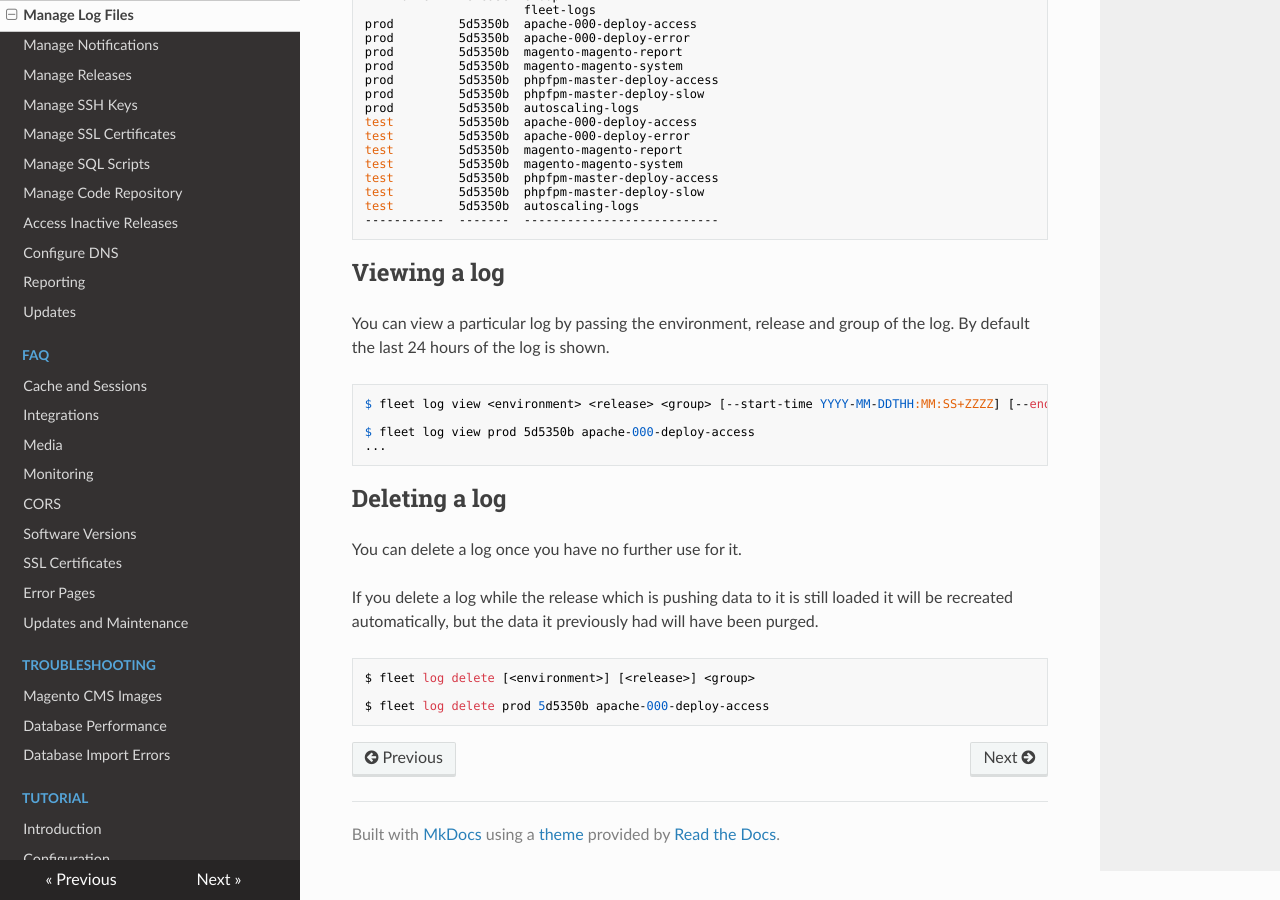
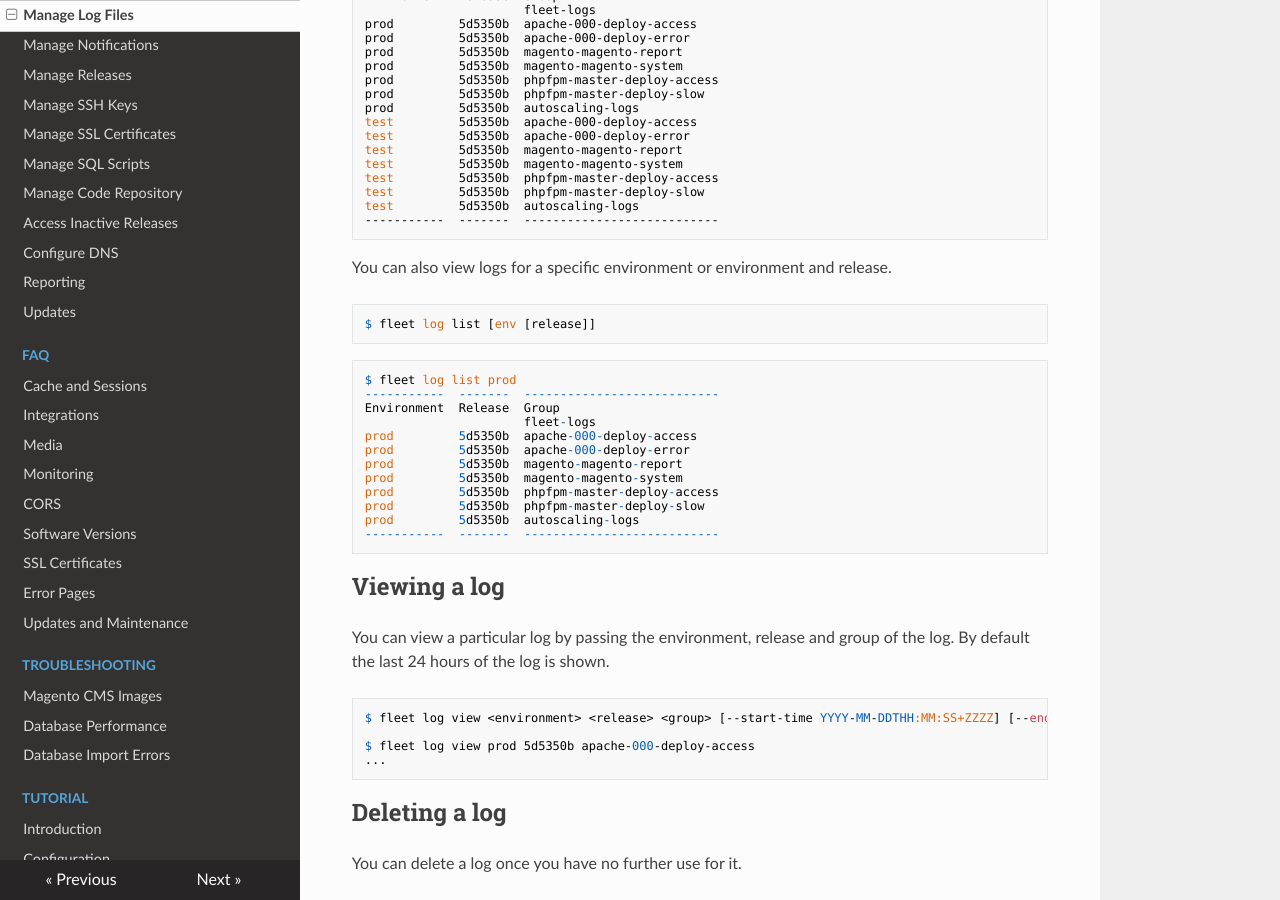
Before and after one commit to anchor/fleet-magento-docs, an MkDocs documentation site: the page built from docs/how-to/manage-logs.md, in a window 1280 px wide and 900 px high, scrolled down 479 px. Built offline with MkDocs 1.6.1, drawn with Linux system fonts in a browser that asks for light colours; nearby versions of some CDN libraries; old or Windows-style settings are respelled for this version of MkDocs.

Commit message:
add docs for filtering logs

````diff
--- a/docs/how-to/manage-logs.md
+++ b/docs/how-to/manage-logs.md
@@ -36,6 +36,27 @@ test         5d5350b  autoscaling-logs
 -----------  -------  ---------------------------
 ```
 
+You can also view logs for a specific environment or environment and release.
+
+```
+$ fleet log list [env [release]]
+```
+
+```
+$ fleet log list prod
+-----------  -------  ---------------------------
+Environment  Release  Group
+                      fleet-logs
+prod         5d5350b  apache-000-deploy-access
+prod         5d5350b  apache-000-deploy-error
+prod         5d5350b  magento-magento-report
+prod         5d5350b  magento-magento-system
+prod         5d5350b  phpfpm-master-deploy-access
+prod         5d5350b  phpfpm-master-deploy-slow
+prod         5d5350b  autoscaling-logs
+-----------  -------  ---------------------------
+```
+
 Viewing a log
 ----
 
````
